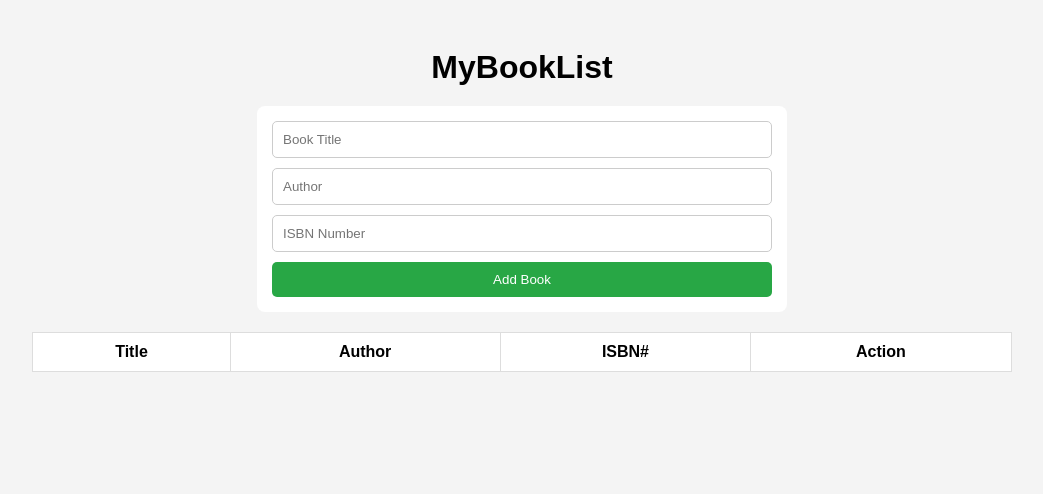
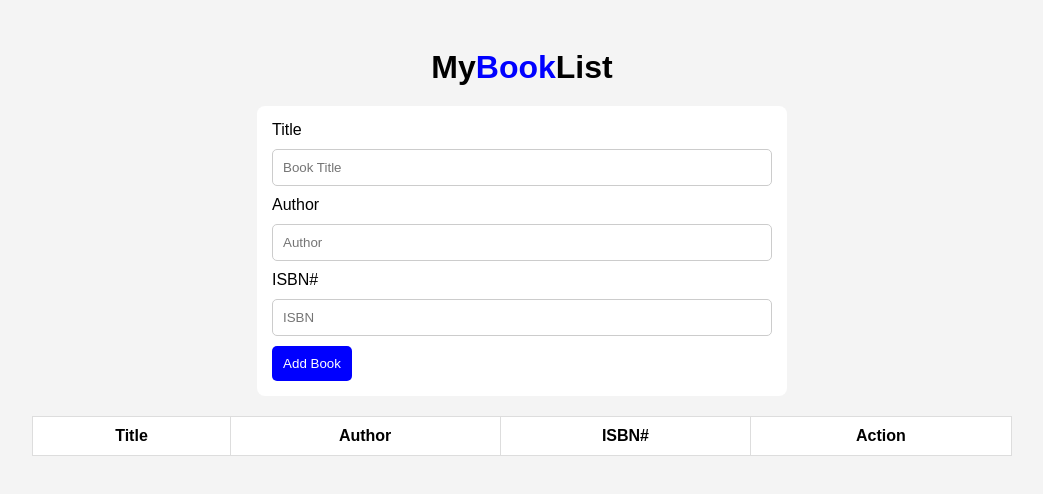
Before and after one commit to acciojob/book-list-sameer98176, a website: page main.html in a window 1280 px wide. Shown: the whole page, without its empty margins (118-1161 px from the left). Drawn offline with Linux system fonts and the light colour scheme.

Commit message:
created a submission

```diff
--- a/main.html
+++ b/main.html
@@ -36,11 +36,12 @@
 
   #submit{
     padding:10px;
-    background:#28a745;
+    background:blue;
     color:white;
     border:none;
     cursor:pointer;
     border-radius:5px;
+	width:80px;
   }
 
   #submit:hover{
@@ -77,12 +78,15 @@
 
 <body>
 
-<h1>MyBookList</h1>
+<h1>My<span style = color:blue>Book</span>List</h1>
 
 <div class="form-group">
+	<label>Title</label>
   <input type="text" id="title" placeholder="Book Title">
+	<label>Author</label>
   <input type="text" id="author" placeholder="Author">
-  <input type="text" id="isbn" placeholder="ISBN Number">
+	<label>ISBN#</label>
+  <input type="text" id="isbn" placeholder="ISBN">
   <button id="submit">Add Book</button>
 </div>
 
```
